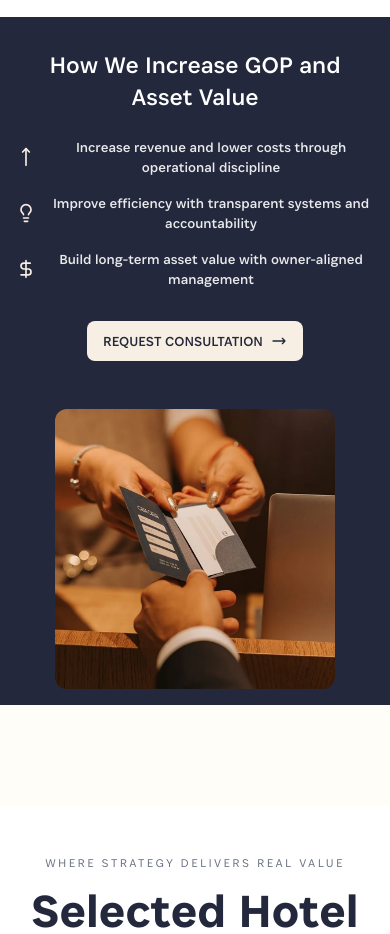
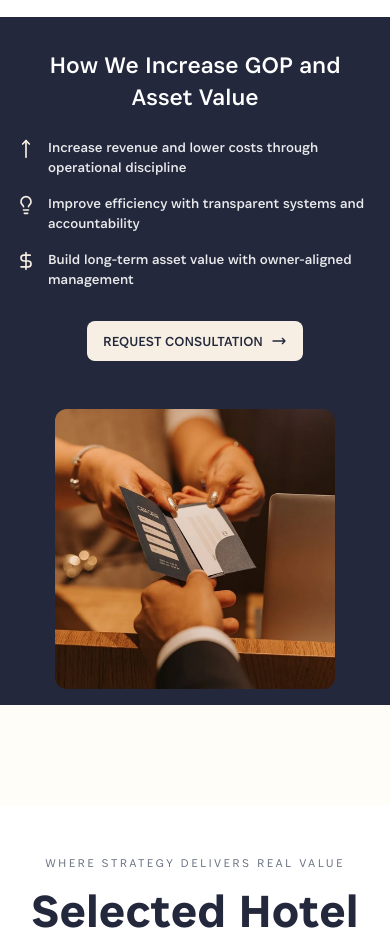
Before and after one commit to optimumhospitality/optimumhospitaity, a React (Vite) app: page / in a window 390 px wide. Shown: the part 7520-8454 px from the top of the page. Built offline with nearby package versions, Linux system fonts and the light colour scheme.

Commit message:
resolve icon height

```diff
--- a/src/components/home/CoreHotelManagement.tsx
+++ b/src/components/home/CoreHotelManagement.tsx
@@ -58,8 +58,6 @@ const serviceSlugs = [
   "/services/project-development",
   "/services/fb-concept-curation",
   "/vertize-ai",
-
-
 ];
 
 const services: Service[] = [
@@ -103,8 +101,14 @@ const services: Service[] = [
         icon: technicalServicesIcon,
         text: "Feasibility studies and market analysis",
       },
-      { icon: budgetPlanningIcon, text: "Design review and technical services" },
-      { icon: preOpeningIcon, text: "Pre-opening leadership and budget control" },
+      {
+        icon: budgetPlanningIcon,
+        text: "Design review and technical services",
+      },
+      {
+        icon: preOpeningIcon,
+        text: "Pre-opening leadership and budget control",
+      },
     ],
     image: hotelRoomImage3,
   },
@@ -191,7 +195,7 @@ const services: Service[] = [
       { icon: dynamicExperienceIcon, text: "Intelligent booking & upselling" },
     ],
     image: hotelRoomImage8,
-  }
+  },
 ];
 
 // const partners = [
@@ -202,9 +206,18 @@ const services: Service[] = [
 // ];
 
 const benefits: { icon: LucideIcon; text: string }[] = [
-  { icon: MoveUp, text: "Increase revenue and lower costs through operational discipline" },
-  { icon: Lightbulb, text: "Improve efficiency with transparent systems and accountability" },
-  { icon: DollarSign, text: "Build long-term asset value with owner-aligned management" },
+  {
+    icon: MoveUp,
+    text: "Increase revenue and lower costs through operational discipline",
+  },
+  {
+    icon: Lightbulb,
+    text: "Improve efficiency with transparent systems and accountability",
+  },
+  {
+    icon: DollarSign,
+    text: "Build long-term asset value with owner-aligned management",
+  },
 ];
 
 export default function CoreHotelManagement() {
@@ -223,7 +236,9 @@ export default function CoreHotelManagement() {
     if (!container || !imageContainer) return;
 
     // Get the scroll container for Locomotive Scroll
-    const scrollContainer = document.querySelector("[data-scroll-container]") as HTMLElement;
+    const scrollContainer = document.querySelector(
+      "[data-scroll-container]"
+    ) as HTMLElement;
 
     // Set initial states - first image visible, rest hidden
     imageRefs.current.forEach((imgEl, index) => {
@@ -436,10 +451,10 @@ export default function CoreHotelManagement() {
                   return (
                     <li
                       key={index}
-                      className="flex items-center gap-3 text-white/90"
+                      className="flex items-start gap-3 text-white/90"
                     >
-                      <IconComponent className="w-5 h-5 sm:w-6 sm:h-6 text-secondary flex-shrink-0" />
-                      <span className="text-sm sm:text-base lg:text-lg">
+                      <IconComponent className="w-5 h-5 sm:w-6 sm:h-6 text-secondary flex-shrink-0 mt-0.5" />
+                      <span className="text-sm sm:text-base lg:text-lg text-left">
                         {benefit.text}
                       </span>
                     </li>
```
